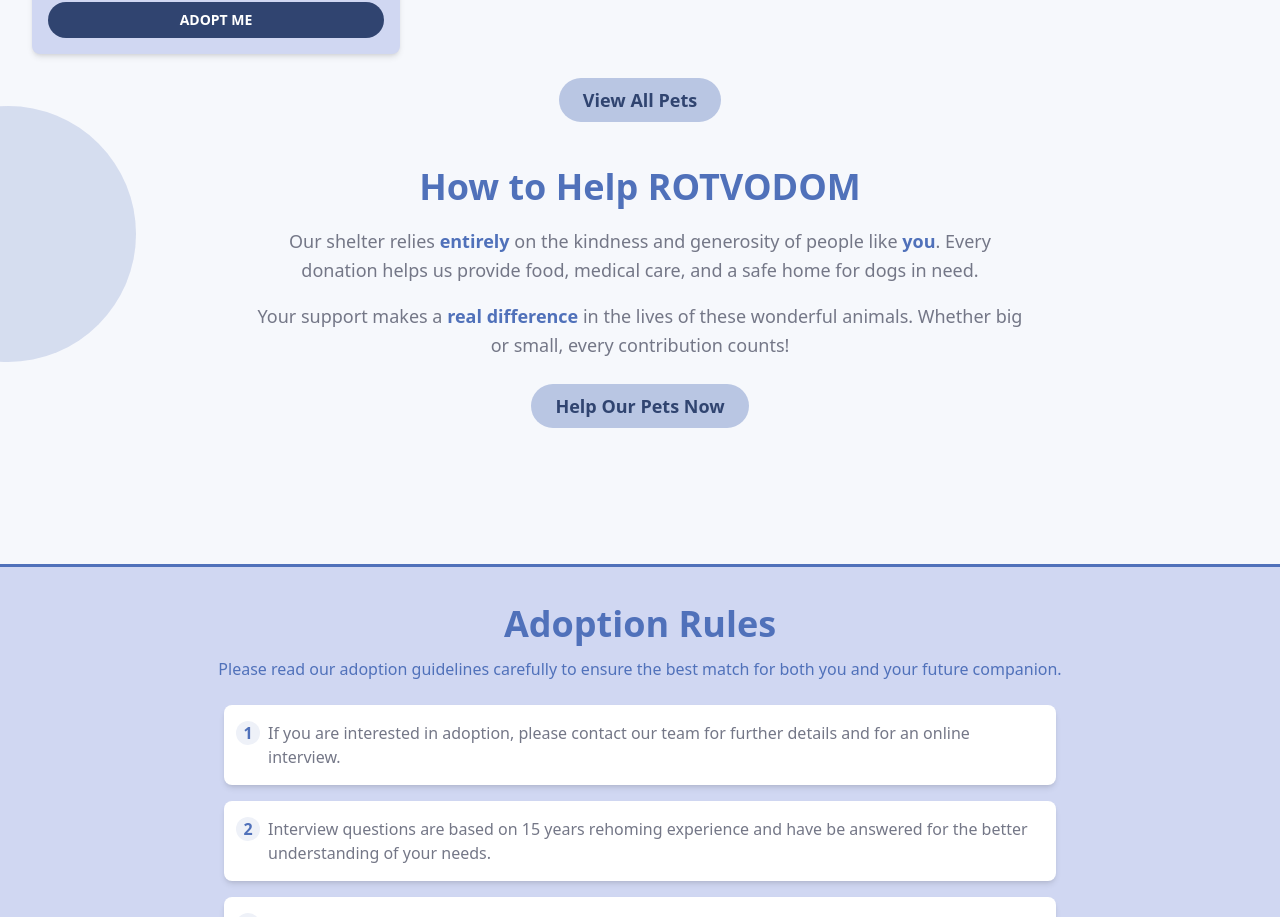
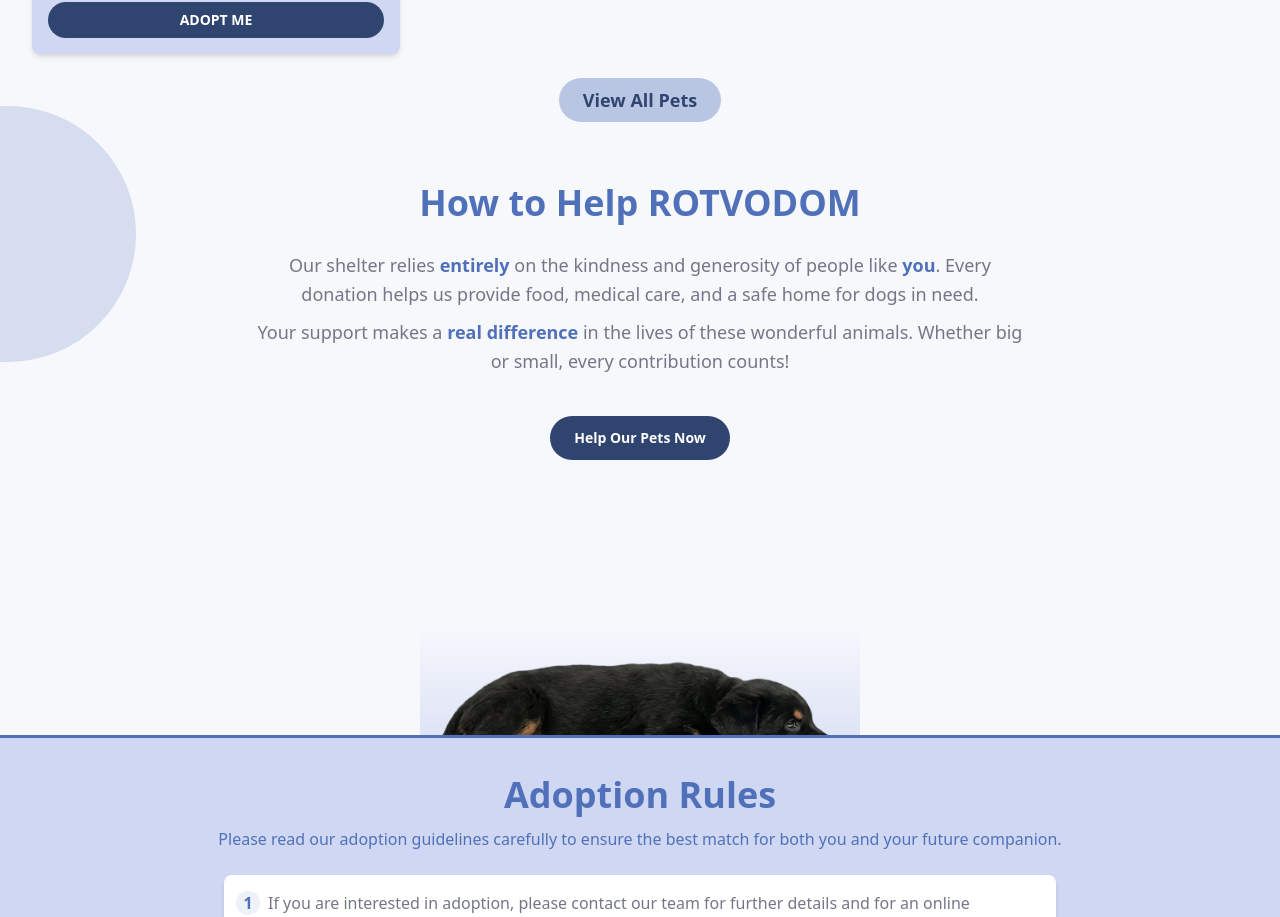
Before and after one commit to bavayra/dog-shelter, a React (Vite) app: page / in a window 1280 px wide. Shown: the part 2255-3172 px from the top of the page. Built offline with nearby package versions, Linux system fonts and the light colour scheme.

Commit message:
refactor: changed h of the HowToHelp section for more responisve; corrected margins and paddings for the layout ux balance; chaged the btn variant to primary

```diff
--- a/src/features/HowToHelp.tsx
+++ b/src/features/HowToHelp.tsx
@@ -5,12 +5,12 @@ const HowToHelp = () => {
   return (
     <section
       id="help"
-      className="bg-primary-50 border-b-primary-500 relative z-1 scroll-mt-20 overflow-hidden border-b-3 pt-6 pb-30"
+      className="bg-primary-50 border-b-primary-500 relative z-1 min-h-[75vh] scroll-mt-20 overflow-hidden border-b-3 pt-6 pb-30 sm:pt-10"
     >
       <div className="z-10 container mx-auto px-4">
-        <h2 className="typography-h2 mb-4 text-center">How to Help ROTVODOM</h2>
-        <div className="mx-auto mb-6 max-w-3xl text-center">
-          <p className="typography-body xs:text-lg mb-4 leading-relaxed">
+        <h2 className="typography-h2 mb-6 text-center">How to Help ROTVODOM</h2>
+        <div className="mx-auto mb-10 max-w-3xl text-center">
+          <p className="typography-body xs:text-lg mb-2 leading-relaxed">
             Our shelter relies{' '}
             <span className="text-primary-500 font-semibold">entirely</span> on
             the kindness and generosity of people like{' '}
@@ -28,7 +28,7 @@ const HowToHelp = () => {
           </p>
         </div>
 
-        <div className="mb-4 flex justify-center">
+        <div className="mb-4 flex justify-center sm:mb-0">
           <a
             href="https://qr.nspk.ru/example-link"
             target="_blank"
@@ -36,8 +36,8 @@ const HowToHelp = () => {
             className="inline-block"
           >
             <Button
-              variant="secondary"
-              size="medium"
+              variant="primary"
+              size="large"
               className="flex items-center gap-2"
               ariaLabel="Donate to help our pets button"
             >
@@ -50,7 +50,7 @@ const HowToHelp = () => {
         src={RottweilerPupImage}
         alt=""
         aria-hidden="true"
-        className="from-primary-50 xs:top-119 pointer-events-none absolute top-124 left-1/2 z-3 h-auto w-full max-w-2xl -translate-x-1/2 overflow-visible bg-linear-to-b to-neutral-50 object-contain"
+        className="from-primary-50 xs:top-119 pointer-events-none absolute top-124 left-1/2 z-3 h-auto w-full max-w-2xl -translate-x-1/2 overflow-visible bg-linear-to-b to-neutral-50 object-contain sm:top-122 sm:w-110"
       />
     </section>
   );
```
